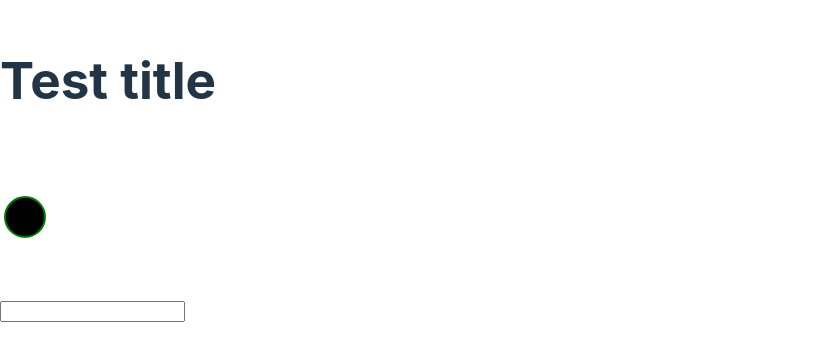
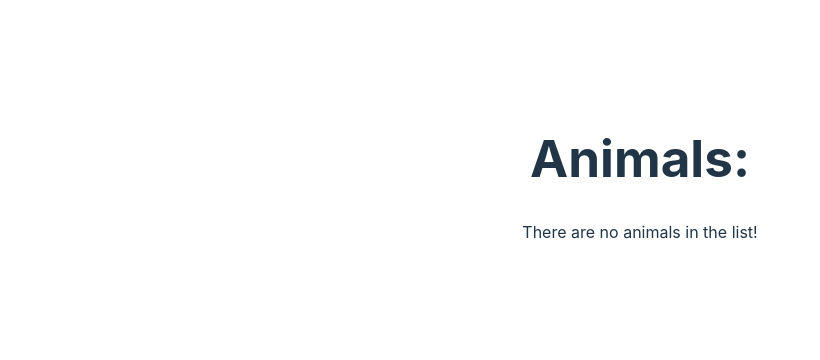
Before and after one commit to Suryakumar-Selvakumar/Practice-React, a React (Vite) app: page / in a window 1280 px wide. Shown: the part 230-590 px from the top of the page, without its empty margins (0-820 px from the left). Built offline with nearby package versions, Linux system fonts and the light colour scheme.

Commit message:
feat(`App.jsx`): Practice Conditional Rendering
Try different ways to render conditionally such as using Logical AND
operator which can be repeated/stacked, conditional statements like if,
if else, switch, etc. and then ternary operator which can be nested as
well.

```diff
--- a/src/App.jsx
+++ b/src/App.jsx
@@ -1,16 +1,35 @@
-import { useState } from 'react'
-import reactLogo from './assets/react.svg'
-import viteLogo from '/vite.svg'
-import './App.css'
+import { useState } from "react";
+import reactLogo from "./assets/react.svg";
+import viteLogo from "/vite.svg";
+import "./App.css";
+
+function List(props) {
+  return (
+    <>
+      {!props.animals && <div>Loading...</div>}
+      {props.animals && props.animals.length > 0 && (
+        <ul>
+          {props.animals.map((animal) => (
+            <li key={animal}>{animal}</li>
+          ))}
+        </ul>
+      )}
+      {props.animals && props.animals.length === 0 && (
+        <div>There are no animals in the list!</div>
+      )}
+    </>
+  );
+}
 
 function App() {
-  const [count, setCount] = useState(0)
+  const animals = [];
 
   return (
-    <>
-      <h1>Hello, World!</h1>
-    </>
-  )
+    <div>
+      <h1>Animals: </h1>
+      <List animals={animals}/>
+    </div>
+  );
 }
 
-export default App
+export default App;
--- a/src/main.jsx
+++ b/src/main.jsx
@@ -1,20 +1,12 @@
 import { StrictMode } from "react";
 import { createRoot } from "react-dom/client";
-// import App from "./App.jsx";
+import App from "./App.jsx";
 import Greeting from "./Greeting.jsx";
 import { Food } from "./Food.jsx";
 import "./index.css";
 
 createRoot(document.getElementById("root")).render(
   <StrictMode>
-    <div>
-    <h1>Test title</h1>
-    <svg>
-      <circle cx="25" cy="75" r="20" stroke="green" strokeWidth="2" />
-    </svg>
-    <form>
-      <input type="text"/>
-    </form>
-    </div>
+    <App />
   </StrictMode>
 );
```
Also changed, not shown: eslint.config.js (+18 -17 lines).
